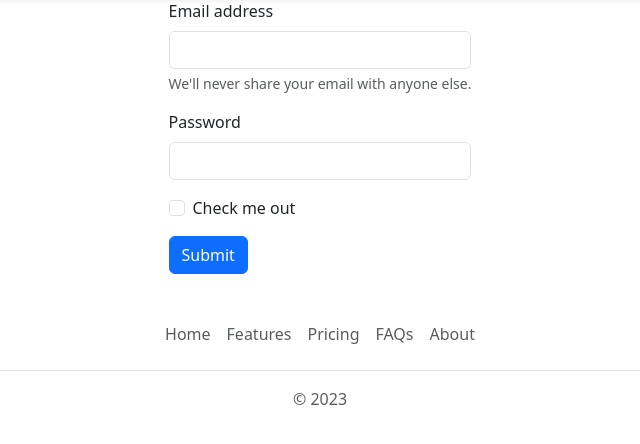
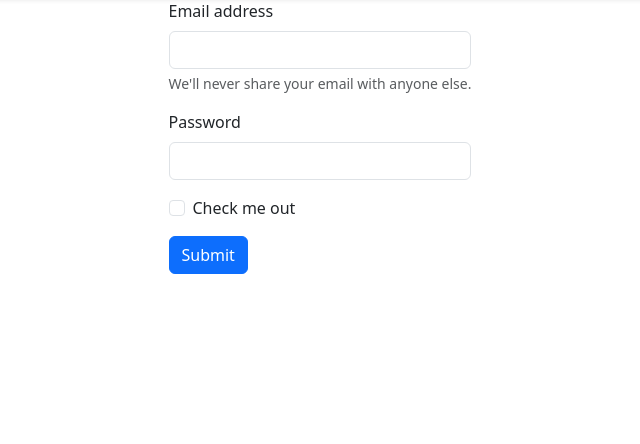
Before and after one commit to josecome/django-login-and-registration-master, a Django app: page /login/ in a window 1280 px wide. Shown: the part 57-501 px from the top of the page, without its empty margins (320-960 px from the left). Run offline with Django 4.2, Linux system fonts and the light colour scheme.

Commit message:
Minor changes made

```diff
--- a/users/templates/footer.html
+++ b/users/templates/footer.html
@@ -1,12 +1,10 @@
 <div class="container">
     <footer class="py-3 my-4">
-      <ul class="nav justify-content-center border-bottom pb-3 mb-3">
-        <li class="nav-item"><a href="#" class="nav-link px-2 text-body-secondary">Home</a></li>
-        <li class="nav-item"><a href="#" class="nav-link px-2 text-body-secondary">Features</a></li>
-        <li class="nav-item"><a href="#" class="nav-link px-2 text-body-secondary">Pricing</a></li>
-        <li class="nav-item"><a href="#" class="nav-link px-2 text-body-secondary">FAQs</a></li>
-        <li class="nav-item"><a href="#" class="nav-link px-2 text-body-secondary">About</a></li>
-      </ul>
-      <p class="text-center text-body-secondary">&copy; 2023</p>
+      <p class="text-center text-body-secondary text_hidden">&copy; 2023</p>
     </footer>
-  </div>
+</div>
+<style>
+    .text_hidden {
+        display: none;
+    }
+</style>
```
